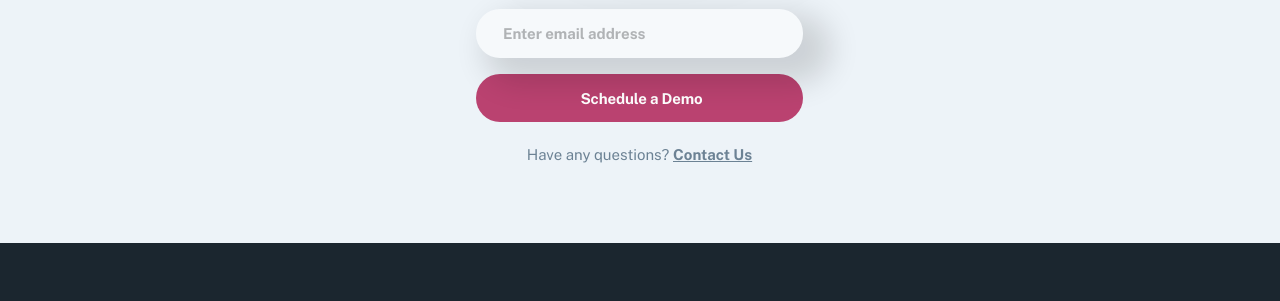
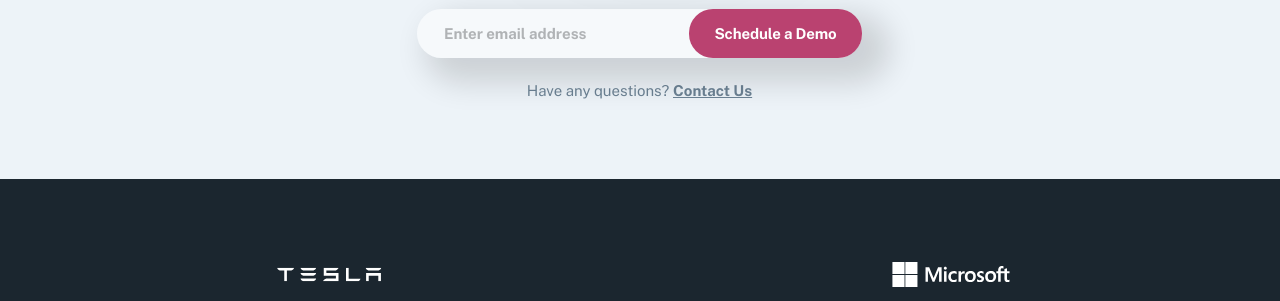
Before and after one commit to AurimasG1/Merge-Conflict, a plain HTML site: page index.html in a window 1280 px wide. Shown: the part 499-800 px from the top of the page. Drawn offline with nearby package versions, Linux system fonts and the light colour scheme.

Commit message:
beveik pabaigtas section 1

```diff
--- a/styles.css/home.css
+++ b/styles.css/home.css
@@ -268,7 +268,6 @@
 		max-height: 299px;
 	}
 	.start_building-text {
-		order: 2;
 		h1 {
 			font-size: var(--h2-size);
 			line-height: var(--h2-line-height);
@@ -276,16 +275,15 @@
 			margin: 54px 0 16px 0;
 		}
 		form {
+			position: relative;
 			display: flex;
-			flex-direction: column;
-			gap: 16px;
-			width: 100%;
-			max-width: 327px;
+			flex-direction: row;
+			gap: 0;
+			max-width: 445px;
 			margin: 0 auto;
 		}
 		form input {
-			width: 100%;
-			border-radius: 24px;
+			border-radius: 999px;
 			padding: 16px 27px;
 			font-size: 15px;
 			line-height: 17px;
@@ -297,21 +295,12 @@
 			box-shadow: 18px 15px 30px 10px rgba(0, 0, 0, 0.28);
 		}
 		form button {
-			width: 100%;
-			opacity: 1;
-			letter-spacing: -0.12px;
-			font-size: 15px;
-			line-height: 17px;
-			font-family: var(--font-body);
-			font-weight: 700;
-			background-color: var(--button-pink-bg);
-			color: var(--button-pink-text);
-			border-radius: 24px;
-			padding-top: 16px;
-			padding-bottom: 15px;
-			padding-left: 50px;
-			padding-right: 46px;
-			border: none;
+			width: auto;
+			position: absolute;
+			right: 0;
+			min-width: 173px;
+			max-width: 445px;
+			padding: 16px 24px;
 		}
 		p {
 			font-size: 15px;
```
